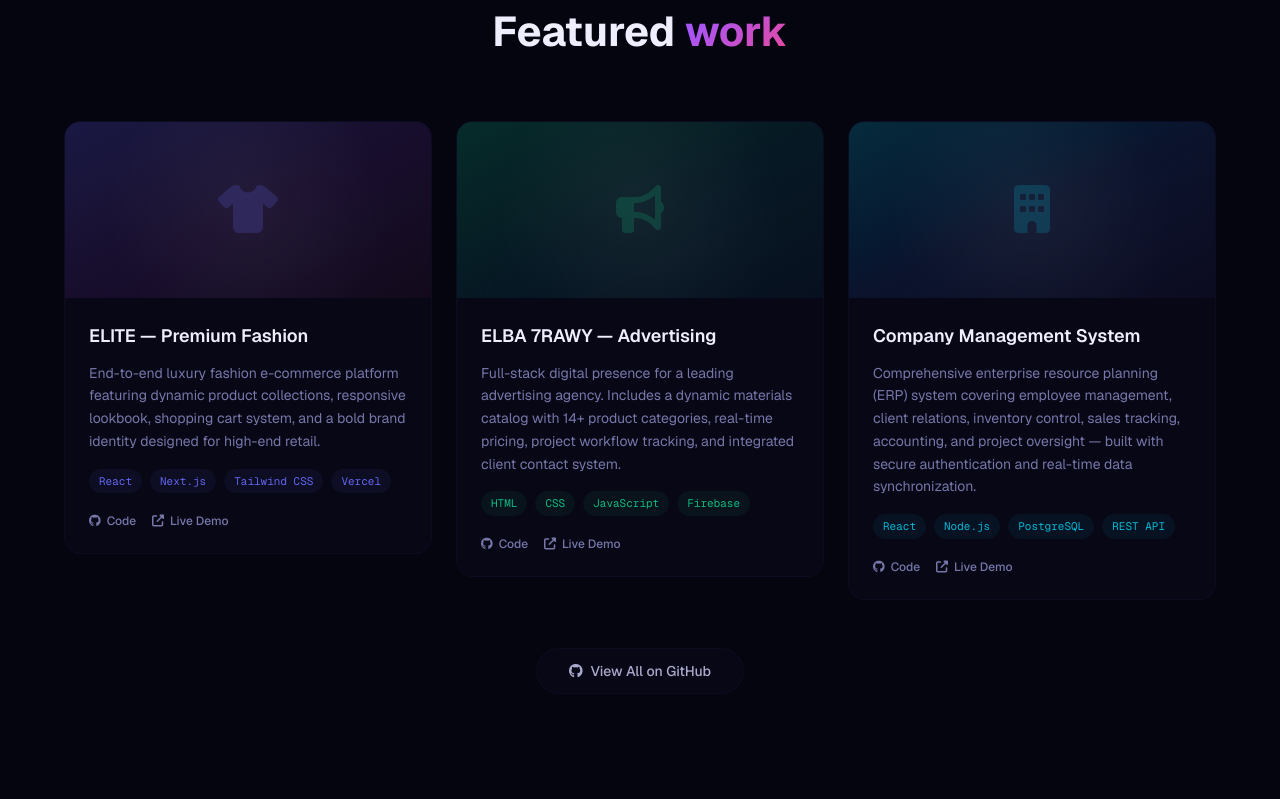
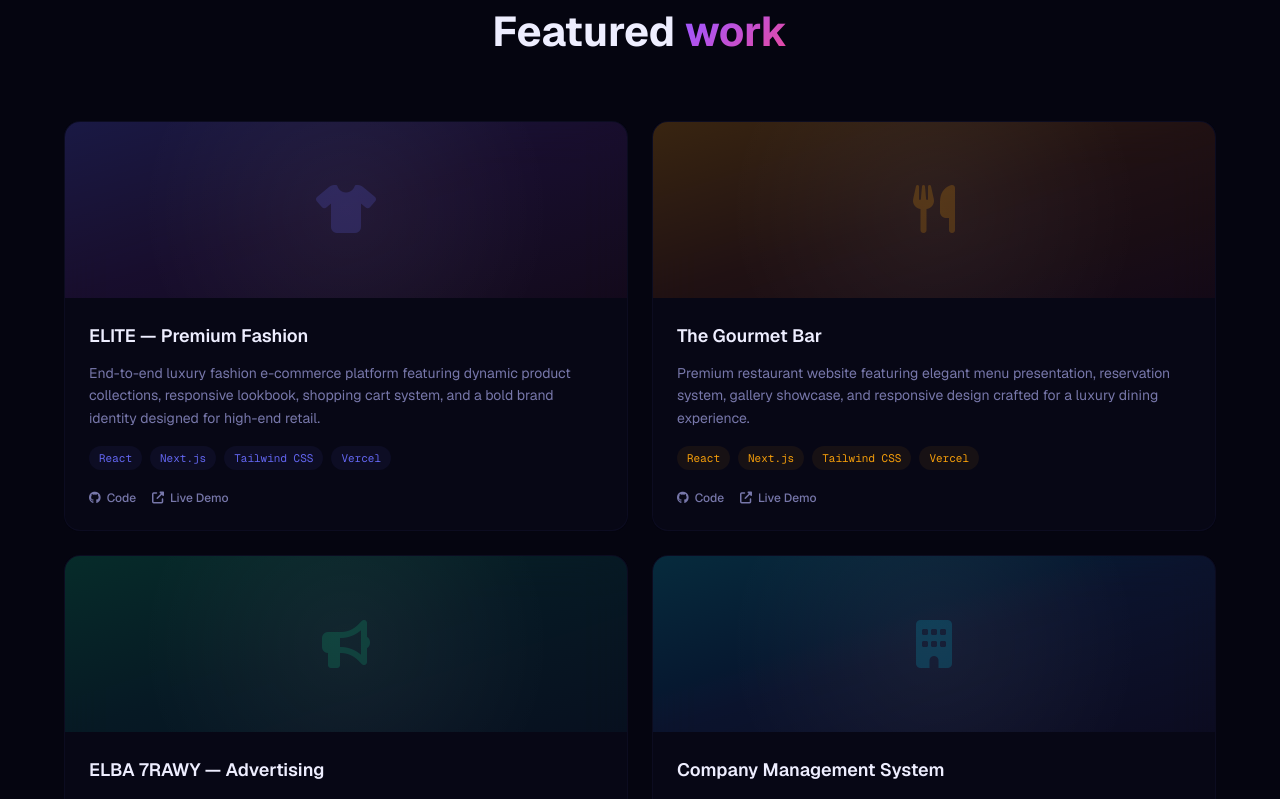
Before and after one commit to mmmelbahrawy55-beep/marwan, a Next.js app: page / in a window 1280 px wide. Shown: the part 3840-4639 px from the top of the page. Built offline with nearby package versions, Linux system fonts and the light colour scheme.

Commit message:
feat: add The Gourmet Bar restaurant project, 2x2 grid layout

```diff
--- a/components/Projects.tsx
+++ b/components/Projects.tsx
@@ -12,6 +12,15 @@
     accentColor: "#6366f1",
     icon: "fa-solid fa-shirt",
     links: { code: "https://github.com/mmmelbahrawy55-beep", live: "https://shop-plum-theta-83.vercel.app/" },
+  },
+  {
+    title: "The Gourmet Bar",
+    desc: "Premium restaurant website featuring elegant menu presentation, reservation system, gallery showcase, and responsive design crafted for a luxury dining experience.",
+    tech: ["React", "Next.js", "Tailwind CSS", "Vercel"],
+    gradient: "from-amber-500/20 via-orange-500/10 to-red-500/5",
+    accentColor: "#f59e0b",
+    icon: "fa-solid fa-utensils",
+    links: { code: "https://github.com/mmmelbahrawy55-beep", live: "https://resturant-gray-three.vercel.app/" },
   },
   {
     title: "ELBA 7RAWY — Advertising",
@@ -94,7 +103,7 @@
           </motion.div>
           <motion.h2 custom={1} variants={fadeUp} className="text-3xl md:text-[2.6rem] font-bold text-text-white">Featured <span className="gradient-text">work</span></motion.h2>
         </motion.div>
-        <div className="grid md:grid-cols-3 gap-6">
+        <div className="grid sm:grid-cols-2 gap-6">
           {projects.map((project, i) => (<ProjectCard key={project.title} project={project} index={i} isInView={isInView} />))}
         </div>
         <motion.div initial={{ opacity: 0 }} animate={isInView ? { opacity: 1 } : {}} transition={{ delay: 0.8 }} className="mt-12 text-center">
```
